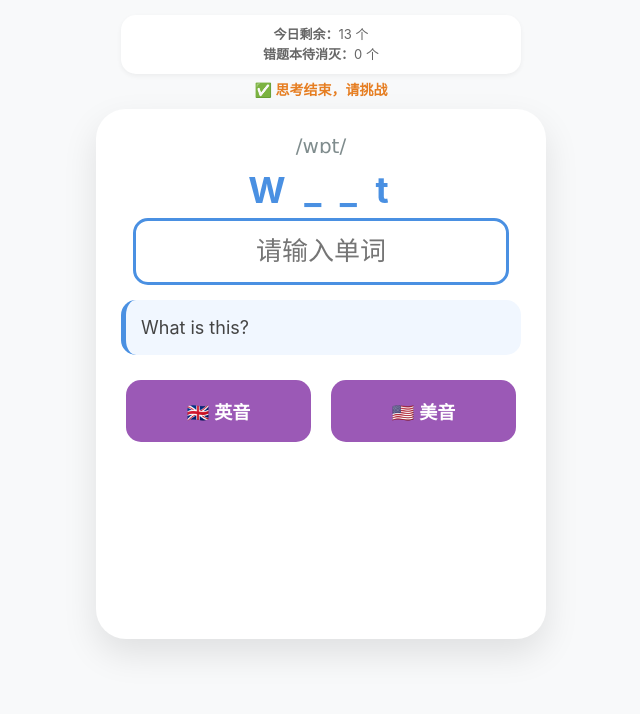
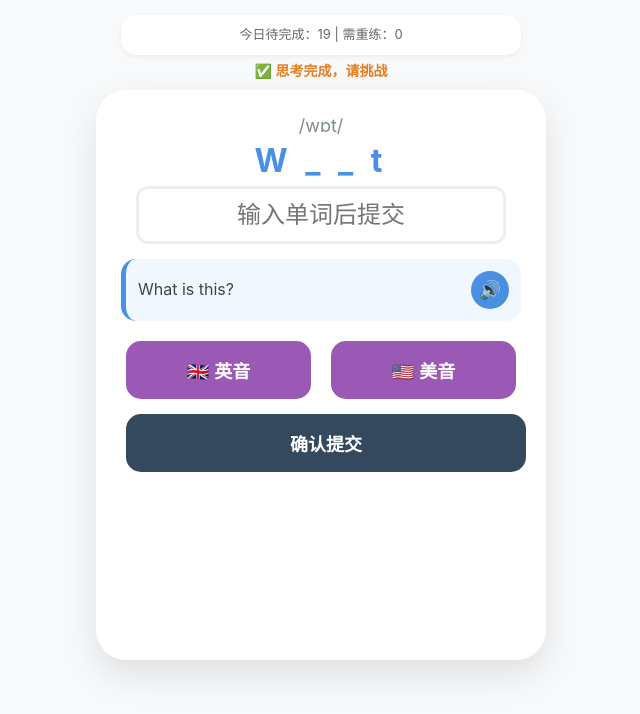
Before and after one commit to qq2542462791-bot/my-English-app, a plain HTML site: page index.html in a window 1280 px wide. Both pictures are taken after a click on the button "🔄 挑战拼写". Shown: the whole page, without its empty margins (319-959 px from the left). Drawn offline with Linux system fonts and the light colour scheme.

Commit message:
Update title and improve input handling

```diff
--- a/index.html
+++ b/index.html
@@ -3,44 +3,36 @@
 <head>
     <meta charset="UTF-8">
     <meta name="viewport" content="width=device-width, initial-scale=1.0">
-    <title>Gem家属专属-智能特训App</title>
+    <title>Gem家属专属-全功能特训App</title>
     <style>
-        :root { --primary: #4a90e2; --success: #2ecc71; --warning: #f39c12; --bg: #f8f9fa; }
+        :root { --primary: #4a90e2; --success: #2ecc71; --error: #e74c3c; --bg: #f8f9fa; }
         body { font-family: -apple-system, system-ui, sans-serif; background: var(--bg); display: flex; flex-direction: column; align-items: center; padding: 15px; margin: 0; }
-
-        /* 状态显示栏 */
         .header { width: 95%; max-width: 400px; margin-bottom: 10px; }
         #progress-tag { background: white; padding: 10px; border-radius: 15px; font-size: 13px; box-shadow: 0 2px 5px rgba(0,0,0,0.05); text-align: center; line-height: 1.5; color: #666; }
         #timer-msg { color: #e67e22; font-weight: bold; text-align: center; margin-top: 5px; height: 20px; font-size: 14px; }
-
-        /* 卡片设计 */
-        .card { background: white; border-radius: 30px; padding: 25px; box-shadow: 0 15px 35px rgba(0,0,0,0.1); text-align: center; width: 90%; max-width: 400px; min-height: 480px; display: flex; flex-direction: column; justify-content: space-between; position: relative; }
+        .card { background: white; border-radius: 30px; padding: 25px; box-shadow: 0 15px 35px rgba(0,0,0,0.1); text-align: center; width: 90%; max-width: 400px; min-height: 520px; display: flex; flex-direction: column; justify-content: space-between; }
         .hint-area { font-size: 70px; margin: 10px 0; }
         .chinese-hint { font-size: 32px; color: #2c3e50; font-weight: bold; }
-        .ipa { font-size: 20px; color: #7f8c8d; margin-bottom: 10px; font-family: "Lucida Sans Unicode", sans-serif; }
-
-        /* 输入与反馈 */
-        .quiz-word { font-size: 36px; letter-spacing: 5px; color: var(--primary); font-weight: bold; min-height: 50px; }
-        input { font-size: 26px; padding: 15px; width: 85%; border: 3px solid #eee; border-radius: 15px; text-align: center; outline: none; transition: 0.3s; background: #fafafa; }
-        input:focus { border-color: var(--primary); background: white; }
-        input.correct { border-color: var(--success); background-color: #f0fff4; }
-
-        .sentence { font-size: 18px; color: #444; background: #f1f7ff; padding: 15px; border-radius: 15px; margin-top: 15px; line-height: 1.4; border-left: 5px solid var(--primary); text-align: left; }
-
-        /* 按钮 */
-        .btn { padding: 18px; border: none; border-radius: 15px; cursor: pointer; font-size: 18px; font-weight: bold; margin: 5px; color: white; transition: 0.2s; }
+        .ipa { font-size: 18px; color: #7f8c8d; margin-bottom: 5px; }
+        .quiz-word { font-size: 32px; letter-spacing: 5px; color: var(--primary); font-weight: bold; min-height: 45px; }
+        input { font-size: 24px; padding: 12px; width: 85%; border: 3px solid #eee; border-radius: 12px; text-align: center; outline: none; transition: 0.3s; }
+        input.wrong { border-color: var(--error); background-color: #fff5f5; animation: shake 0.3s; }
+        @keyframes shake { 0%, 100% {transform: translateX(0);} 25% {transform: translateX(-5px);} 75% {transform: translateX(5px);} }
+        .sentence-container { display: flex; align-items: center; background: #f1f7ff; padding: 12px; border-radius: 15px; margin-top: 15px; border-left: 5px solid var(--primary); text-align: left; }
+        .sentence-text { font-size: 16px; color: #444; flex: 1; margin-right: 8px; line-height: 1.4; }
+        .btn-speak-sentence { background: var(--primary); color: white; border: none; border-radius: 50%; width: 38px; height: 38px; cursor: pointer; display: flex; align-items: center; justify-content: center; font-size: 18px; flex-shrink: 0; }
+        .btn { padding: 16px; border: none; border-radius: 15px; cursor: pointer; font-size: 18px; font-weight: bold; margin: 5px; color: white; }
         .btn-audio { background: #9b59b6; flex: 1; }
-        .btn-audio:active { transform: scale(0.95); }
         .btn-flip { background: var(--primary); width: 100%; }
-        .btn-next { background: var(--success); width: 100%; display: none; box-shadow: 0 5px 15px rgba(46, 204, 113, 0.3); }
-
-        button:disabled { background: #ccc !important; cursor: not-allowed; transform: none !important; }
+        .btn-submit { background: #34495e; width: 100%; margin-top: 10px; }
+        .btn-next { background: var(--success); width: 100%; margin-top: 10px; display: none; }
+        button:disabled { background: #ccc !important; }
     </style>
 </head>
 <body>
 
     <div class="header">
-        <div id="progress-tag">正在同步笔记进度...</div>
+        <div id="progress-tag">同步笔记中...</div>
         <div id="timer-msg"></div>
     </div>
 
@@ -48,54 +40,56 @@
         <div id="front-side">
             <div class="hint-area" id="icon-display"></div>
             <div class="chinese-hint" id="cn-display"></div>
-            <p style="color:#999; font-size:14px;">观察图标和中文，准备好后点击下方按钮</p>
             <button class="btn btn-flip" id="flip-btn" onclick="showBack()">🔄 挑战拼写</button>
         </div>
 
         <div id="back-side" style="display:none">
             <div class="ipa" id="ipa-display"></div>
             <div class="quiz-word" id="word-hint"></div>
-            <input type="text" id="wordInput" placeholder="请输入单词" autocomplete="off" oninput="checkInput(event)">
-
-            <div id="sentence-box" class="sentence"></div>
-
-            <div style="margin-top:20px; display:flex; gap:10px;">
-                <button class="btn btn-audio" onclick="speak('en-GB')">🇬🇧 英音</button>
-                <button class="btn btn-audio" onclick="speak('en-US')">🇺🇸 美音</button>
+            <input type="text" id="wordInput" placeholder="输入单词后提交" autocomplete="off" spellcheck="false">
+            <div class="sentence-container">
+                <div id="sentence-box" class="sentence-text"></div>
+                <button class="btn-speak-sentence" onclick="speakSentence()">🔊</button>
             </div>
+            <div style="margin-top:15px; display:flex; gap:10px;">
+                <button class="btn btn-audio" onclick="speakWord('en-GB')">🇬🇧 英音</button>
+                <button class="btn btn-audio" onclick="speakWord('en-US')">🇺🇸 美音</button>
+            </div>
+            <button id="submit-btn" class="btn btn-submit" onclick="submitAnswer()">确认提交</button>
         </div>
-
-        <button id="next-btn" class="btn btn-next" onclick="handleNext()">🌟 拼对了！下一个</button>
+        <button id="next-btn" class="btn btn-next" onclick="handleNext()">🌟 正确！继续下一个</button>
     </div>
 
     <script>
-        // 【词库区】由Gem的笔记提炼。priority:true 的单词每天都会出现，直到完全掌握
+        // --- 全量整合词库（Gem笔记内容） ---
         const originalLib = [
-            // 重点必考词 (Priority)
+            // 第一部分：高频必考词 (Priority)
             { en: "What", ipa: "/wɒt/", cn: "什么", icon: "❓", sentence: "What is this?", priority: true },
             { en: "How", ipa: "/haʊ/", cn: "怎样", icon: "🛠️", sentence: "How are you?", priority: true },
-            { en: "Can", ipa: "/kæn/", cn: "能/可以", icon: "💪", sentence: "I can sing.", priority: true },
+            { en: "Can", ipa: "/kæn/", cn: "能", icon: "💪", sentence: "I can sing.", priority: true },
             { en: "In", ipa: "/ɪn/", cn: "在...里", icon: "📦", sentence: "It is in the box.", priority: true },
             { en: "On", ipa: "/ɒn/", cn: "在...上", icon: "🔝", sentence: "It is on the desk.", priority: true },
             { en: "Under", ipa: "/ˈʌndə/", cn: "在...下", icon: "👇", sentence: "It is under the chair.", priority: true },
             { en: "With", ipa: "/wɪð/", cn: "和...一起", icon: "👫", sentence: "Play with me.", priority: true },
+            { en: "This", ipa: "/ðɪs/", cn: "这个", icon: "📍", sentence: "This is my duck.", priority: true },
 
-            // 基础巩固词
+            // 第二部分：核心动词与名词
             { en: "Read", ipa: "/riːd/", cn: "读", icon: "📖", sentence: "I read a book." },
-            { en: "Write", ipa: "/raɪt/", cn: "写", icon: "✍️", sentence: "Write your name." },
+            { en: "Write", ipa: "/raɪt/", cn: "写", icon: "✍️", sentence: "You write a word." },
+            { en: "Draw", ipa: "/drɔː/", cn: "画", icon: "🎨", sentence: "I draw a cat." },
+            { en: "Listen", ipa: "/ˈlɪsn/", cn: "听", icon: "👂", sentence: "We listen to music." },
+            { en: "Sing", ipa: "/sɪŋ/", cn: "唱", icon: "🎤", sentence: "They sing a song." },
+            { en: "Jump", ipa: "/dʒʌmp/", cn: "跳", icon: "🦘", sentence: "I jump up and down." },
             { en: "Hand", ipa: "/hænd/", cn: "手", icon: "✋", sentence: "I have two hands." },
             { en: "Eye", ipa: "/aɪ/", cn: "眼睛", icon: "👁️", sentence: "She has big eyes." },
+            { en: "Mouth", ipa: "/maʊθ/", cn: "嘴", icon: "👄", sentence: "Open your mouth." },
             { en: "Good", ipa: "/ɡʊd/", cn: "好的", icon: "👍", sentence: "You are a good boy." },
             { en: "Small", ipa: "/smɔːl/", cn: "小的", icon: "🖱️", sentence: "It is a small toy." }
         ];
 
-        // --- 核心逻辑引擎 ---
-        let wordProgress = JSON.parse(localStorage.getItem('gem_final_v1')) || {};
-        originalLib.forEach(w => {
-            if (!wordProgress[w.en]) wordProgress[w.en] = { level: 0, lastDate: 0 };
-        });
+        let wordProgress = JSON.parse(localStorage.getItem('gem_final_complete')) || {};
+        originalLib.forEach(w => { if (!wordProgress[w.en]) wordProgress[w.en] = { level: 0, lastDate: 0 }; });
 
-        // 筛选今日任务
         const oneDay = 24 * 60 * 60 * 1000;
         let todayLib = originalLib.filter(w => {
             if (w.priority) return true;
@@ -107,9 +101,7 @@
             return false;
         });
 
-        // 优先级排序：重点词永远排在第一位
         todayLib.sort((a, b) => (b.priority ? 1 : 0) - (a.priority ? 1 : 0));
-
         let currentPool = todayLib.length > 0 ? [...todayLib] : [];
         let wrongWords = [];
         let index = 0;
@@ -122,51 +114,53 @@
             const tm = document.getElementById('timer-msg');
             const t = setInterval(() => {
                 c--;
-                if(c>0) tm.innerText = `⏳ 请观察思考 (${c}s)`;
-                else { tm.innerText = "✅ 思考结束，请挑战"; fb.disabled = false; clearInterval(t); }
+                if(c>0) tm.innerText = `⏳ 观察思考中 (${c}s)`;
+                else { tm.innerText = "✅ 思考完成，请挑战"; fb.disabled = false; clearInterval(t); }
             }, 1000);
         }
 
         function showBack() {
-            hasLooked = true; // 只要翻转看答案，就视为需在本轮末尾重新练习
+            hasLooked = true;
             document.getElementById('front-side').style.display = 'none';
             document.getElementById('back-side').style.display = 'block';
             document.getElementById('wordInput').focus();
         }
 
-        function checkInput(e) {
-            if (e.target.value.toLowerCase().trim() === currentPool[index].en.toLowerCase()) {
-                e.target.classList.add('correct');
+        function submitAnswer() {
+            const input = document.getElementById('wordInput');
+            const userVal = input.value.toLowerCase().trim();
+            const correctVal = currentPool[index].en.toLowerCase();
+            if (userVal === correctVal) {
+                input.classList.remove('wrong');
+                document.getElementById('submit-btn').style.display = 'none';
                 document.getElementById('next-btn').style.display = 'block';
-                speak('en-GB');
+                speakWord('en-GB');
             } else {
-                e.target.classList.remove('correct');
-                document.getElementById('next-btn').style.display = 'none';
+                input.classList.add('wrong');
+                alert("拼错啦！别担心，这个词会加入重练清单，等下再试一次。");
+                hasLooked = true;
             }
         }
 
         function handleNext() {
             const currentWord = currentPool[index].en;
             if (hasLooked) {
-                // 如果看了提示，进错题本，且记忆等级归零
                 if (!wrongWords.find(w => w.en === currentWord)) wrongWords.push(currentPool[index]);
                 wordProgress[currentWord].level = 0;
             } else {
-                // 独立拼对，等级提升
                 wordProgress[currentWord].level += 1;
                 wordProgress[currentWord].lastDate = Date.now();
             }
-            localStorage.setItem('gem_final_v1', JSON.stringify(wordProgress));
-
+            localStorage.setItem('gem_final_complete', JSON.stringify(wordProgress));
             index++;
             if (index >= currentPool.length) {
                 if (wrongWords.length > 0) {
-                    alert(`第一轮结束。刚才看提示的 ${wrongWords.length} 个词需要重新练习。`);
+                    alert(`第一轮结束！开始重练刚才的 ${wrongWords.length} 个单词。`);
                     currentPool = [...wrongWords];
                     wrongWords = [];
                     index = 0;
                 } else {
-                    alert("🎉 太棒了，Gem！今天的学习任务全部通关！");
+                    alert("🎉 任务圆满完成！");
                     location.reload();
                     return;
                 }
@@ -174,45 +168,41 @@
             render();
         }
 
-        function speak(lang) {
+        function speakWord(lang) {
             window.speechSynthesis.cancel();
             const u = new SpeechSynthesisUtterance(currentPool[index].en);
-            u.lang = lang; u.rate = 0.75; // 语速稍慢，适合孩子模仿
+            u.lang = lang; u.rate = 0.75;
+            window.speechSynthesis.speak(u);
+        }
+
+        function speakSentence() {
+            window.speechSynthesis.cancel();
+            const u = new SpeechSynthesisUtterance(currentPool[index].sentence);
+            u.lang = 'en-US'; u.rate = 0.75;
             window.speechSynthesis.speak(u);
         }
 
         function render() {
             if (currentPool.length === 0) {
-                document.body.innerHTML = "<div class='card' style='justify-content:center'><h1>🌟 任务圆满完成</h1><p style='color:#666'>今天没有待复习的词了。<br>明天再来吧，Gem！</p></div>";
+                document.body.innerHTML = "<div class='card' style='justify-content:center'><h1>🌟 任务已完成</h1><p>明天再来吧！</p></div>";
                 return;
             }
             const item = currentPool[index];
             hasLooked = false;
-
-            document.getElementById('progress-tag').innerHTML =
-                `<b>今日剩余：</b>${currentPool.length - index} 个 <br>` +
-                `<b>错题本待消灭：</b>${wrongWords.length} 个`;
-
+            document.getElementById('progress-tag').innerHTML = `今日待完成：${currentPool.length - index} | 需重练：${wrongWords.length}`;
             document.getElementById('icon-display').innerText = item.icon;
             document.getElementById('cn-display').innerText = item.cn;
             document.getElementById('ipa-display').innerText = item.ipa || "";
             document.getElementById('sentence-box').innerText = item.sentence || "";
-
-            // 拼写提示：显示首尾字母
-            document.getElementById('word-hint').innerText =
-                item.en[0] + " _ ".repeat(item.en.length - 2) + item.en.slice(-1);
-
+            document.getElementById('word-hint').innerText = item.en[0] + " _ ".repeat(item.en.length - 2) + item.en.slice(-1);
             const input = document.getElementById('wordInput');
-            input.value = "";
-            input.classList.remove('correct');
-
+            input.value = ""; input.classList.remove('wrong');
             document.getElementById('front-side').style.display = 'block';
             document.getElementById('back-side').style.display = 'none';
+            document.getElementById('submit-btn').style.display = 'block';
             document.getElementById('next-btn').style.display = 'none';
-
             lock();
         }
-
         window.onload = render;
     </script>
 </body>
```
